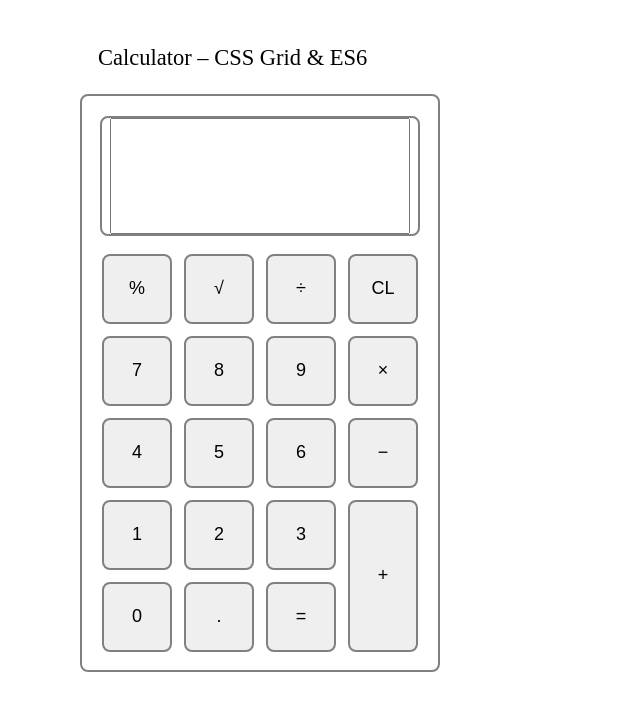
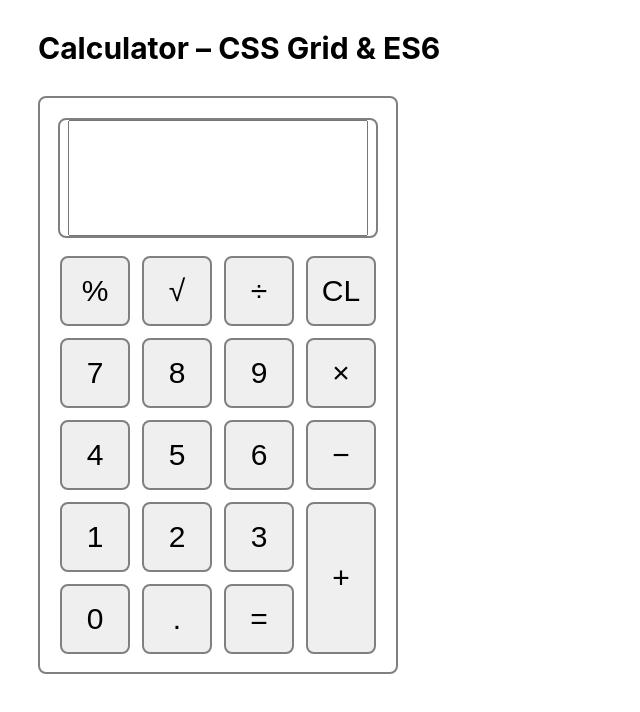
Before and after one commit to schuylermk/calculator, a plain HTML site: page index.html in a window 1280 px wide. Shown: the whole page, without its empty margins (0-640 px from the left). Drawn offline with Linux system fonts and the light colour scheme.

Commit message:
header margin and font

```diff
--- a/calcstyle.scss
+++ b/calcstyle.scss
@@ -1,12 +1,12 @@
 * {
   box-sizing: border-box;
-  font-size: 18px;
+  font-size: 30px;
 }
 
-
   header {
+    font-family: -apple-system, BlinkMacSystemFont, 'Segoe UI', Roboto, Oxygen, Ubuntu, Cantarell, 'Open Sans', 'Helvetica Neue', sans-serif;
     font-size: 1.25rem;
-    margin: 2em 4em 1em;
+    margin: 1rem;
   }
 
   .container {
@@ -15,7 +15,7 @@
     display: grid;
     height: 578px;
     justify-content: center;
-    margin: 0 4em;
+    margin: 1rem;
     width: 360px;
 
     .keypad {
@@ -27,11 +27,9 @@
       width: 316px;
 
       .key {
-        border: 2px solid grey;
-        border-radius: 8px;
-        display: grid;
+        @extend .container;
         height: 70px;
-        text-align: center;
+        margin: 0;
         width: 70px;
       }
 
--- a/index.html
+++ b/index.html
@@ -7,7 +7,9 @@
   <title>Document</title>
 </head>
 <body>
-<header>Calculator – CSS Grid &amp; ES6</header>
+<header>
+  <h1>Calculator – CSS Grid &amp; ES6</h1>
+</header>
 <div class="container">
   <div class="display">
     <input type="text" name="display" id="textarea">
```
Also changed, not shown: style.css, 1 other file.
